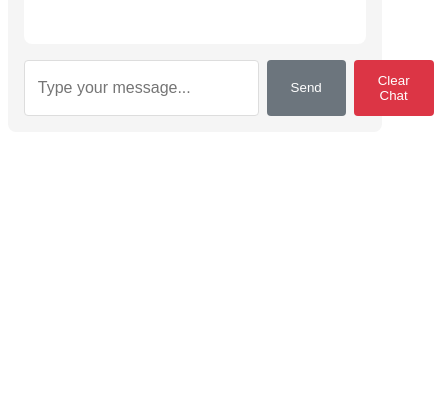
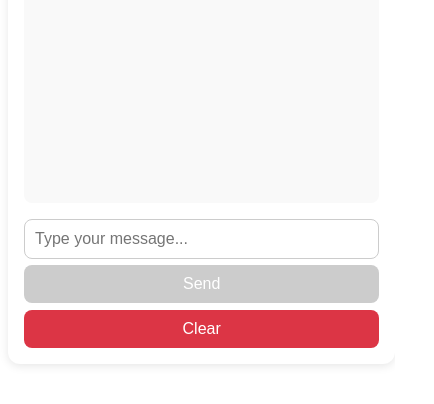
Before and after one commit to Jamickin/chata, a SvelteKit app: page / in a window 390 px wide. Shown: the part 436-840 px from the top of the page, 434 px wide, since content can reach past the window. Built offline with nearby package versions, Linux system fonts and the light colour scheme.

Commit message:
refactor chat input handling and improve UI responsiveness

```diff
--- a/src/routes/+page.svelte
+++ b/src/routes/+page.svelte
@@ -7,30 +7,25 @@
 
 	// Handle streaming response from backend
 	async function generateResponse() {
+		if (!input.trim()) return; // Prevent empty messages
 		loading = true;
 		error = null;
 		notification = '';
 
 		messages = [...messages, { role: 'user', content: input }];
+		input = ''; // Clear input field immediately after sending
 
 		try {
 			const response = await fetch('https://3a74-197-245-137-103.ngrok-free.app/api/chat', {
 				method: 'POST',
-				headers: {
-					'Content-Type': 'application/json'
-				},
+				headers: { 'Content-Type': 'application/json' },
 				body: JSON.stringify({
-					prompt: messages.map((m) => `${m.role}: ${m.content}`).join('\n') // Send full conversation
+					prompt: messages.map((m) => `${m.role}: ${m.content}`).join('\n')
 				})
 			});
 
 			if (!response.ok) throw new Error('API request failed');
 
-			// Add user message to history
-			messages = [...messages, { role: 'user', content: input }];
-			input = '';
-
-			// Create assistant message entry
 			messages = [...messages, { role: 'assistant', content: '' }];
 			const assistantIndex = messages.length - 1;
 
@@ -60,10 +55,10 @@
 	}
 
 	async function clearChat() {
-		messages = []; // Clear frontend messages
-		input = ''; // Reset input
-		notification = ''; // Reset notification
-		error = null; // Reset error state
+		messages = [];
+		input = '';
+		notification = '';
+		error = null;
 
 		try {
 			const response = await fetch('https://3a74-197-245-137-103.ngrok-free.app/api/clear', {
@@ -88,7 +83,6 @@
 				{#if message.role === 'user'}
 					<strong>You:</strong>
 				{:else if message.content.trim() !== ''}
-					<!-- Only show "AI:" if there's content -->
 					<strong>AI:</strong>
 				{/if}
 				<div class="message-content">{message.content}</div>
@@ -97,11 +91,17 @@
 	</div>
 
 	<div class="input-group">
-		<input type="text" bind:value={input} placeholder="Type your message..." disabled={loading} />
+		<input
+			type="text"
+			bind:value={input}
+			placeholder="Type your message..."
+			disabled={loading}
+			on:keydown={(e) => e.key === 'Enter' && generateResponse()}
+		/>
 		<button on:click={generateResponse} disabled={loading || !input.trim()}>
-			{loading ? 'Generating...' : 'Send'}
+			{loading ? '...' : 'Send'}
 		</button>
-		<button on:click={clearChat} class="clear-btn">Clear Chat</button>
+		<button on:click={clearChat} class="clear-btn">Clear</button>
 	</div>
 
 	{#if notification}
@@ -114,93 +114,117 @@
 </div>
 
 <style>
-	.message-content {
-		white-space: pre-wrap;
-	}
-
 	.chat-container {
-		max-width: 800px;
-		margin: 2rem auto;
+		max-width: 600px;
+		margin: auto;
 		padding: 1rem;
-		background: #f5f5f5;
-		border-radius: 8px;
+		background: #fff;
+		border-radius: 12px;
+		box-shadow: 0px 2px 10px rgba(0, 0, 0, 0.1);
+		display: flex;
+		flex-direction: column;
+		height: 85vh;
+		max-height: 90vh;
 	}
 
 	.messages {
-		min-height: 400px;
-		max-height: 60vh;
+		flex: 1;
 		overflow-y: auto;
 		padding: 1rem;
-		background: white;
+		background: #f9f9f9;
 		border-radius: 8px;
 		margin-bottom: 1rem;
 	}
 
 	.message {
-		margin-bottom: 1rem;
-		padding: 0.5rem;
-		border-radius: 4px;
+		padding: 10px;
+		margin-bottom: 10px;
+		border-radius: 8px;
+		word-wrap: break-word;
+		font-size: 0.95rem;
 	}
 
 	.user-message {
-		background: #e3f2fd;
-		margin-left: 20%;
+		background: #007bff;
+		color: white;
+		align-self: flex-end;
+		text-align: right;
+		margin-left: auto;
+		max-width: 75%;
 	}
 
 	.assistant-message {
-		background: #f5f5f5;
-		margin-right: 20%;
+		background: #ececec;
+		color: black;
+		align-self: flex-start;
+		margin-right: auto;
+		max-width: 75%;
 	}
 
 	.input-group {
 		display: flex;
 		gap: 0.5rem;
+		width: 100%;
 	}
 
 	input {
 		flex: 1;
-		padding: 0.8rem;
-		border: 1px solid #ddd;
-		border-radius: 4px;
+		padding: 12px;
+		border: 1px solid #ccc;
+		border-radius: 8px;
 		font-size: 1rem;
+		outline: none;
 	}
 
 	button {
-		padding: 0.8rem 1.5rem;
+		padding: 12px;
 		background: #007bff;
 		color: white;
 		border: none;
-		border-radius: 4px;
+		border-radius: 8px;
 		cursor: pointer;
+		font-size: 1rem;
 		transition: background 0.2s;
 	}
 
 	button:disabled {
-		background: #6c757d;
+		background: #ccc;
 		cursor: not-allowed;
 	}
 
-	.loading {
-		color: #6c757d;
-		font-style: italic;
-	}
-
-	.error {
-		color: #dc3545;
-		margin-top: 1rem;
-	}
-
 	.clear-btn {
-		padding: 0.8rem 1.5rem;
 		background: #dc3545;
-		color: white;
-		border: none;
-		border-radius: 4px;
-		cursor: pointer;
-		transition: background 0.2s;
 	}
 
 	.clear-btn:hover {
 		background: #c82333;
 	}
+
+	@media (max-width: 768px) {
+		.chat-container {
+			width: 95%;
+			height: 90vh;
+		}
+
+		.messages {
+			padding: 0.8rem;
+			font-size: 0.9rem;
+		}
+
+		.input-group {
+			flex-direction: column;
+			gap: 0.4rem;
+		}
+
+		input {
+			padding: 10px;
+			font-size: 1rem;
+		}
+
+		button {
+			width: 100%;
+			font-size: 1rem;
+			padding: 10px;
+		}
+	}
 </style>
```
